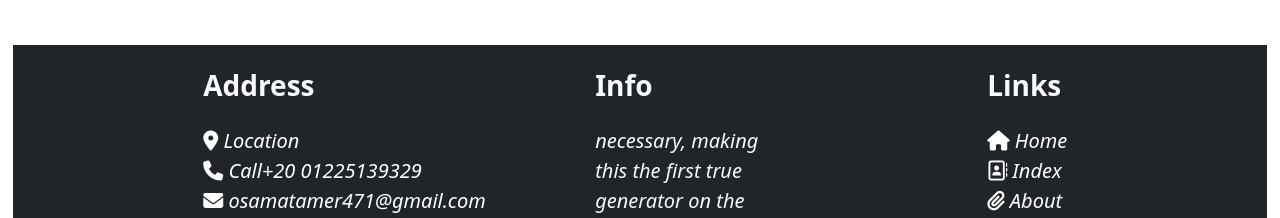
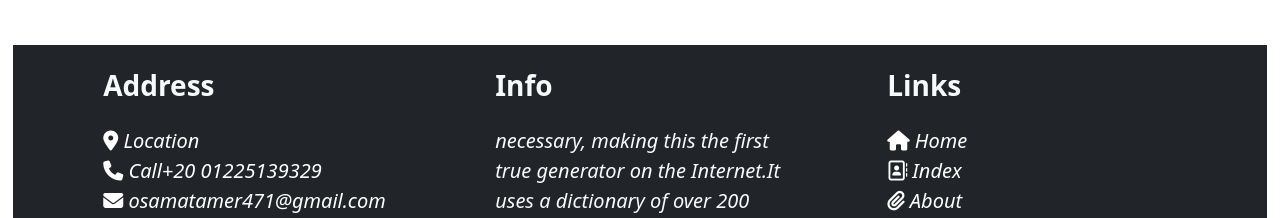
Before and after one commit to osama4713/Project-about-Temples-HTML-CSS-HTML5-CSS3-BOOTSTRAB-, a plain HTML site: page index.html in a window 1280 px wide. Shown: the part 8524-8742 px from the top of the page. Drawn offline with Linux system fonts and the light colour scheme.

Commit message:
Update style.css

```diff
--- a/CSS/style.css
+++ b/CSS/style.css
@@ -223,9 +223,6 @@ article{
     color: rgb(11, 230, 40);
 }
 /* ------------------------------------------  section 11  --------------------------------- */
-.divs11{
-    margin-left: 100px;
-}
 .all-hov{
     color: rgb(255, 255, 255);
 }
```
